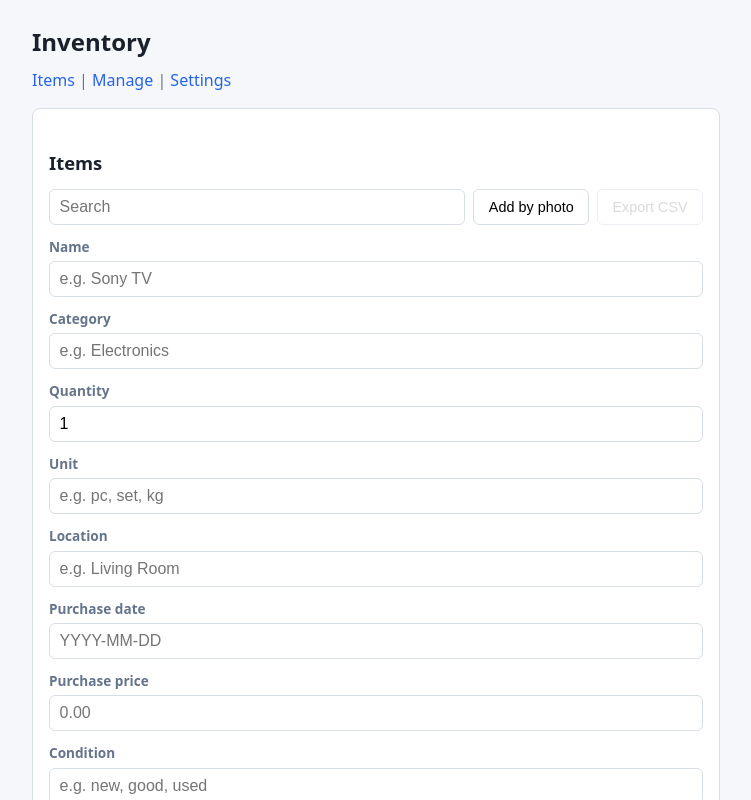
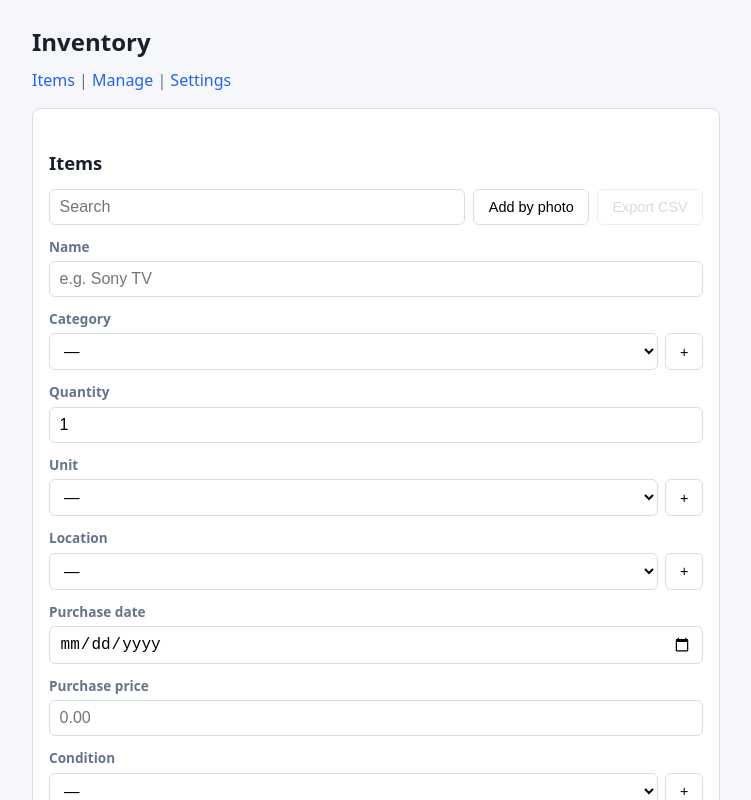
Before and after one commit to atomic-235/inventory, a Preact app: page / in a window 1280 px wide. Shown: the top 800 px of the page, without its empty margins (264-1015 px from the left). Built offline with nearby package versions, Linux system fonts and the light colour scheme.

Commit message:
refactor add-item form: dropdowns with '+' button, blur autofill, drop cross-dependence

```diff
--- a/src/style.css
+++ b/src/style.css
@@ -82,6 +82,37 @@ input {
 input:focus {
   outline: 2px solid var(--accent);
   outline-offset: -1px;
+}
+
+select {
+  padding: 0.5rem 0.6rem;
+  border: 1px solid var(--border);
+  border-radius: 6px;
+  font-size: 1rem;
+  width: 100%;
+  background: var(--surface);
+}
+
+.inline-create {
+  display: flex;
+  gap: 0.5rem;
+}
+
+.inline-create input {
+  flex: 1;
+}
+
+.combobox {
+  display: flex;
+  gap: 0.4rem;
+}
+
+.combobox select {
+  flex: 1;
+}
+
+.combobox button {
+  width: 2.4rem;
 }
 
 button {
--- a/src/ui/features/inventory/index.tsx
+++ b/src/ui/features/inventory/index.tsx
@@ -54,37 +54,32 @@ function applyDefaults(prev: FormState, src: Item): FormState {
   return next;
 }
 
-type FieldDef = {
+function TextInput(props: {
   label: string;
   id: string;
-  key: keyof FormState;
+  value: string;
   type?: string;
   placeholder?: string;
-  options?: string[];
-};
-
-function Field(props: {
-  def: FieldDef;
-  value: string;
+  list?: string[];
   onInput: (value: string) => void;
+  onBlur?: () => void;
 }) {
-  const { def, value } = props;
-  const listId = def.options && def.options.length ? `${def.id}-options` : undefined;
-
+  const listId = props.list && props.list.length ? `${props.id}-list` : undefined;
   return (
     <div>
-      <label htmlFor={def.id}>{def.label}</label>
+      <label htmlFor={props.id}>{props.label}</label>
       <input
-        id={def.id}
-        type={def.type ?? 'text'}
-        value={value}
-        placeholder={def.placeholder}
+        id={props.id}
+        type={props.type ?? 'text'}
+        value={props.value}
+        placeholder={props.placeholder}
         list={listId}
         onInput={(e) => props.onInput(e.currentTarget.value)}
+        onBlur={props.onBlur}
       />
       {listId ? (
         <datalist id={listId}>
-          {def.options!.map((option) => (
+          {props.list!.map((option) => (
             <option value={option} />
           ))}
         </datalist>
@@ -93,35 +88,141 @@ function Field(props: {
   );
 }
 
+function ComboboxField(props: {
+  label: string;
+  id: string;
+  value: string;
+  options: string[];
+  onChange: (value: string) => void;
+}) {
+  const [creating, setCreating] = useState(false);
+  const { label, id, value, options, onChange } = props;
+
+  if (creating) {
+    return (
+      <div>
+        <label htmlFor={id}>{label}</label>
+        <div class="inline-create">
+          <input
+            id={id}
+            value={value}
+            placeholder={`New ${label.toLowerCase()}`}
+            onInput={(e) => onChange(e.currentTarget.value)}
+          />
+          <button type="button" onClick={() => setCreating(false)}>
+            Done
+          </button>
+        </div>
+      </div>
+    );
+  }
+
+  const opts = value && !options.includes(value) ? [value, ...options] : options;
+
+  return (
+    <div>
+      <label htmlFor={id}>{label}</label>
+      <div class="combobox">
+        <select
+          id={id}
+          value={value}
+          onChange={(e) => onChange(e.currentTarget.value)}
+        >
+          <option value="">—</option>
+          {opts.map((option) => (
+            <option key={option} value={option}>
+              {option}
+            </option>
+          ))}
+        </select>
+        <button type="button" aria-label={`Add ${label}`} onClick={() => setCreating(true)}>
+          +
+        </button>
+      </div>
+    </div>
+  );
+}
+
 function ItemForm(props: {
   form: FormState;
   onChange: (key: keyof FormState, value: string) => void;
+  onNameBlur: () => void;
   submitLabel: string;
   suggestions: Autocomplete;
   onSubmit: (e: Event) => void;
   onCancel?: () => void;
 }) {
-  const fields: FieldDef[] = [
-    { label: 'Name', id: 'item-name', key: 'name', placeholder: 'e.g. Sony TV', options: props.suggestions.names },
-    { label: 'Category', id: 'item-category', key: 'category', placeholder: 'e.g. Electronics', options: props.suggestions.categories },
-    { label: 'Quantity', id: 'item-quantity', key: 'quantity', type: 'number', placeholder: '1' },
-    { label: 'Unit', id: 'item-unit', key: 'unit', placeholder: 'e.g. pc, set, kg', options: props.suggestions.unitsFor(props.form.category) },
-    { label: 'Location', id: 'item-location', key: 'location', placeholder: 'e.g. Living Room', options: props.suggestions.locationsFor(props.form.category) },
-    { label: 'Purchase date', id: 'item-purchase-date', key: 'purchase_date', placeholder: 'YYYY-MM-DD' },
-    { label: 'Purchase price', id: 'item-purchase-price', key: 'purchase_price', type: 'number', placeholder: '0.00' },
-    { label: 'Condition', id: 'item-condition', key: 'condition', placeholder: 'e.g. new, good, used', options: props.suggestions.conditions },
-    { label: 'Notes', id: 'item-notes', key: 'notes', placeholder: 'any extra details' },
-  ];
+  const { form, suggestions, onChange } = props;
 
   return (
     <form onSubmit={props.onSubmit} aria-label="item-form">
-      {fields.map((def) => (
-        <Field
-          def={def}
-          value={props.form[def.key]}
-          onInput={(value) => props.onChange(def.key, value)}
-        />
-      ))}
+      <TextInput
+        label="Name"
+        id="item-name"
+        value={form.name}
+        placeholder="e.g. Sony TV"
+        list={suggestions.names}
+        onInput={(v) => onChange('name', v)}
+        onBlur={props.onNameBlur}
+      />
+      <ComboboxField
+        label="Category"
+        id="item-category"
+        value={form.category}
+        options={suggestions.categories}
+        onChange={(v) => onChange('category', v)}
+      />
+      <TextInput
+        label="Quantity"
+        id="item-quantity"
+        type="number"
+        value={form.quantity}
+        placeholder="1"
+        onInput={(v) => onChange('quantity', v)}
+      />
+      <ComboboxField
+        label="Unit"
+        id="item-unit"
+        value={form.unit}
+        options={suggestions.units}
+        onChange={(v) => onChange('unit', v)}
+      />
+      <ComboboxField
+        label="Location"
+        id="item-location"
+        value={form.location}
+        options={suggestions.locations}
+        onChange={(v) => onChange('location', v)}
+      />
+      <TextInput
+        label="Purchase date"
+        id="item-purchase-date"
+        type="date"
+        value={form.purchase_date}
+        onInput={(v) => onChange('purchase_date', v)}
+      />
+      <TextInput
+        label="Purchase price"
+        id="item-purchase-price"
+        type="number"
+        value={form.purchase_price}
+        placeholder="0.00"
+        onInput={(v) => onChange('purchase_price', v)}
+      />
+      <ComboboxField
+        label="Condition"
+        id="item-condition"
+        value={form.condition}
+        options={suggestions.conditions}
+        onChange={(v) => onChange('condition', v)}
+      />
+      <TextInput
+        label="Notes"
+        id="item-notes"
+        value={form.notes}
+        placeholder="any extra details"
+        onInput={(v) => onChange('notes', v)}
+      />
       <button type="submit">{props.submitLabel}</button>
       {props.onCancel ? (
         <button type="button" onClick={props.onCancel}>
@@ -147,6 +248,7 @@ export default function InventoryView() {
   const [editingId, setEditingId] = useState<string | null>(null);
   const [stage, setStage] = useState<'idle' | 'capturing' | 'extracting'>('idle');
   const [flowError, setFlowError] = useState<string | null>(null);
+  const [notice, setNotice] = useState<string | null>(null);
 
   const filtered = list.filter((i) => matches(i, query));
   const suggestions = buildAutocomplete(list, {
@@ -157,16 +259,13 @@ export default function InventoryView() {
   });
 
   function changeField(key: keyof FormState, value: string) {
+    setForm((prev) => ({ ...prev, [key]: value }));
+  }
+
+  function onNameBlur() {
     setForm((prev) => {
-      const next = { ...prev, [key]: value };
-      if (key === 'name') {
-        const known = findLastBy(list, 'name', value);
-        if (known) return applyDefaults(next, known);
-      } else if (key === 'category') {
-        const known = findLastBy(list, 'category', value);
-        if (known) return applyDefaults(next, known);
-      }
-      return next;
+      const known = findLastBy(list, 'name', prev.name);
+      return known ? applyDefaults(prev, known) : prev;
     });
   }
 
@@ -197,6 +296,8 @@ export default function InventoryView() {
     }
     setForm(toFormState({}));
     setEditingId(null);
+    setNotice(editingId ? 'Updated' : 'Saved');
+    window.setTimeout(() => setNotice(null), 2000);
   }
 
   function onEdit(item: Item) {
@@ -250,9 +351,12 @@ export default function InventoryView() {
 
       {error ? <p role="alert">{error}</p> : null}
 
+      {notice ? <p role="status">{notice}</p> : null}
+
       <ItemForm
         form={form}
         onChange={changeField}
+        onNameBlur={onNameBlur}
         submitLabel={editingId ? 'Update' : 'Add'}
         suggestions={suggestions}
         onSubmit={onSubmit}
```
Also changed, not shown: 2 other files (tests, documents, lock files or other folders).
